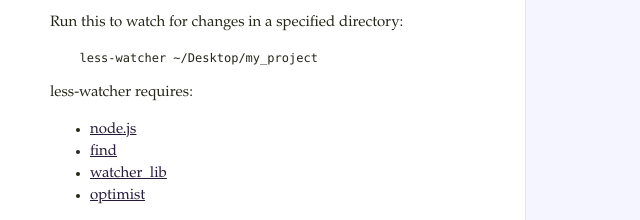
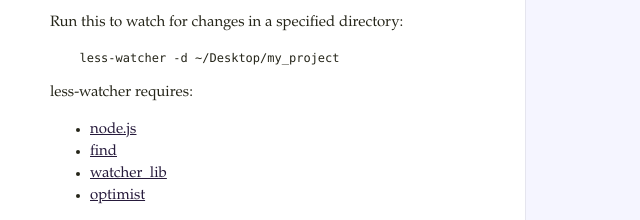
Before and after one commit to Doist/less-watcher, a website: page Documentation.html in a window 1280 px wide. Shown: the part 507-727 px from the top of the page, 0-640 px from the left. Drawn offline with Linux system fonts and the light colour scheme.

Commit message:
Fixed a slight bug in documentation

```diff
--- a/Documentation.html
+++ b/Documentation.html
@@ -26,7 +26,7 @@
 
 <p>Run this to watch for changes in a specified directory:</p>
 
-<pre><code>  less-watcher ~/Desktop/my_project
+<pre><code>  less-watcher -d ~/Desktop/my_project
 </code></pre>
 
 <p>less-watcher requires:</p>
--- a/package.json
+++ b/package.json
@@ -3,7 +3,7 @@
     "description":  "A script that can watch a directory and recompile your .less scripts if they change.",
     "keywords":     ["less", "reload", "watch", "recompile", "css"],
     "author":       "amix",
-    "version":      "1.1.2",
+    "version":      "1.1.3",
     "licenses": [{
         "type":       "MIT",
         "url":        "http://opensource.org/licenses/mit-license.php"
--- a/src/less-watcher.coffee
+++ b/src/less-watcher.coffee
@@ -23,7 +23,7 @@
 #
 # Run this to watch for changes in a specified directory:
 #
-#       less-watcher ~/Desktop/my_project
+#       less-watcher -d ~/Desktop/my_project
 #
 # less-watcher requires:
 #
```
